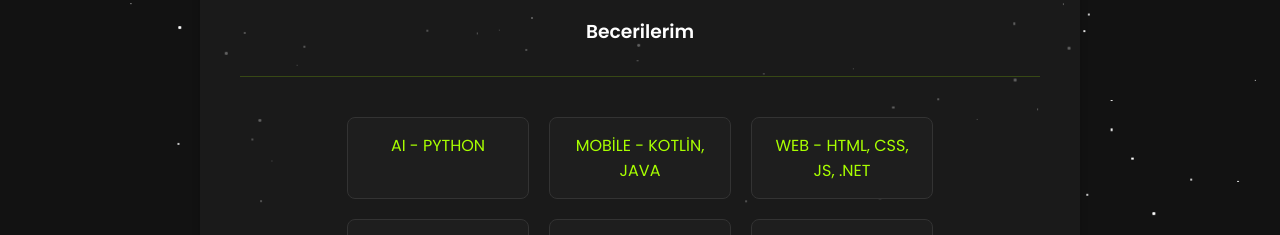
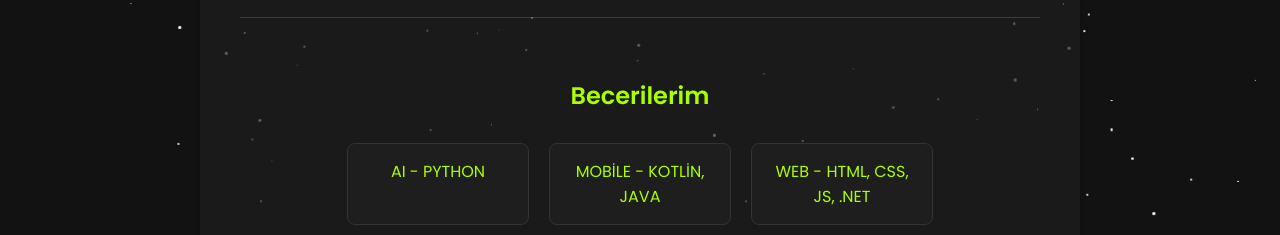
Before and after one commit to BedirM/Personal_Website, a website: page public/about.html in a window 1280 px wide. Shown: the part 486-721 px from the top of the page. Drawn offline with Linux system fonts and the light colour scheme; no server answers.

Commit message:
about.html

```diff
--- a/public/about.html
+++ b/public/about.html
@@ -39,8 +39,8 @@
             <img src="images/profile.jpg" alt="Kişisel Fotoğraf" class="profile-photo">
         </div>
 
-        <h3>Becerilerim</h3>
         <div class="skills-container">
+            <h3 class="skills-title">Becerilerim</h3>
             <div class="skill-card">AI - PYTHON</div>
             <div class="skill-card">MOBİLE - KOTLİN, JAVA</div>
             <div class="skill-card">WEB - HTML, CSS, JS, .NET</div>
```
